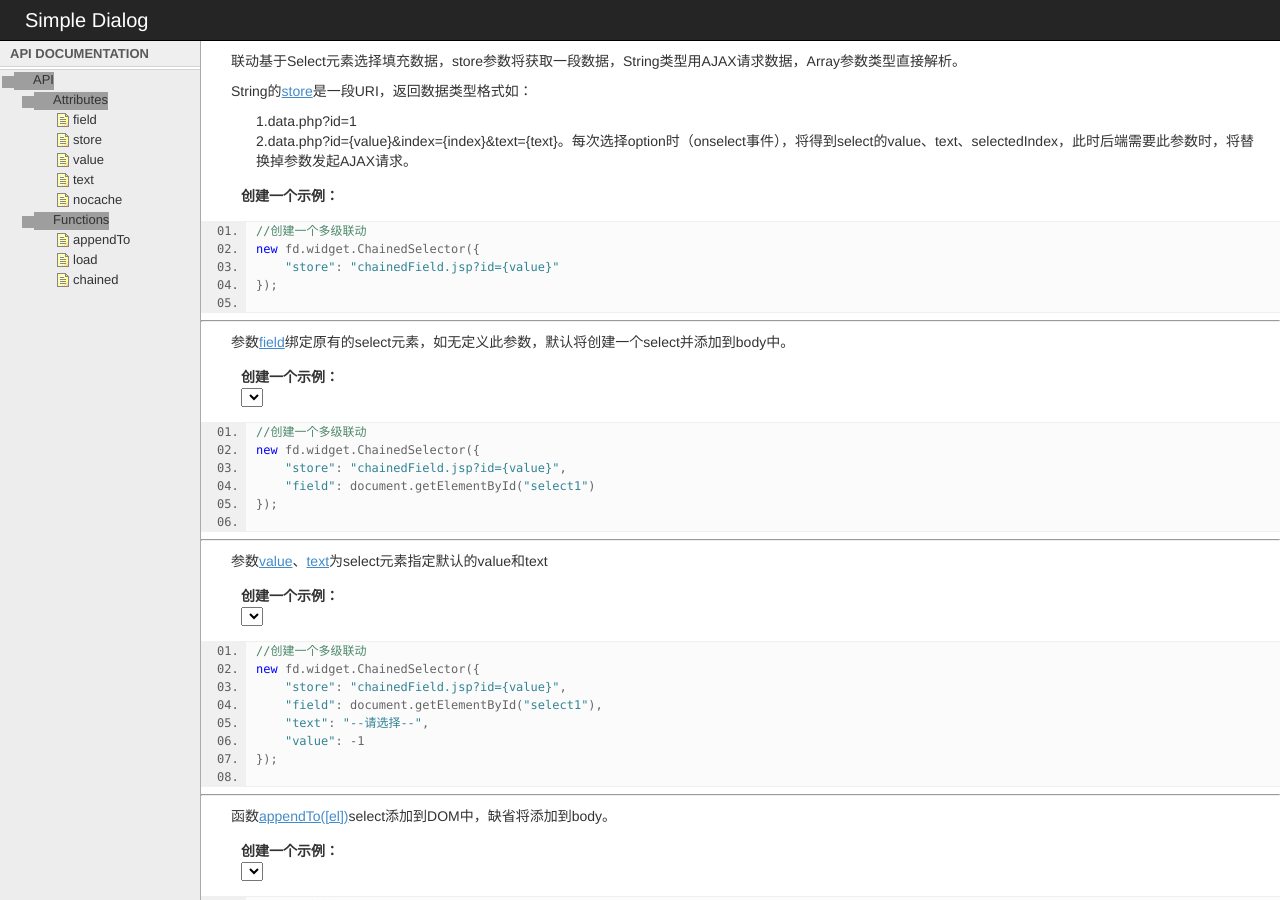
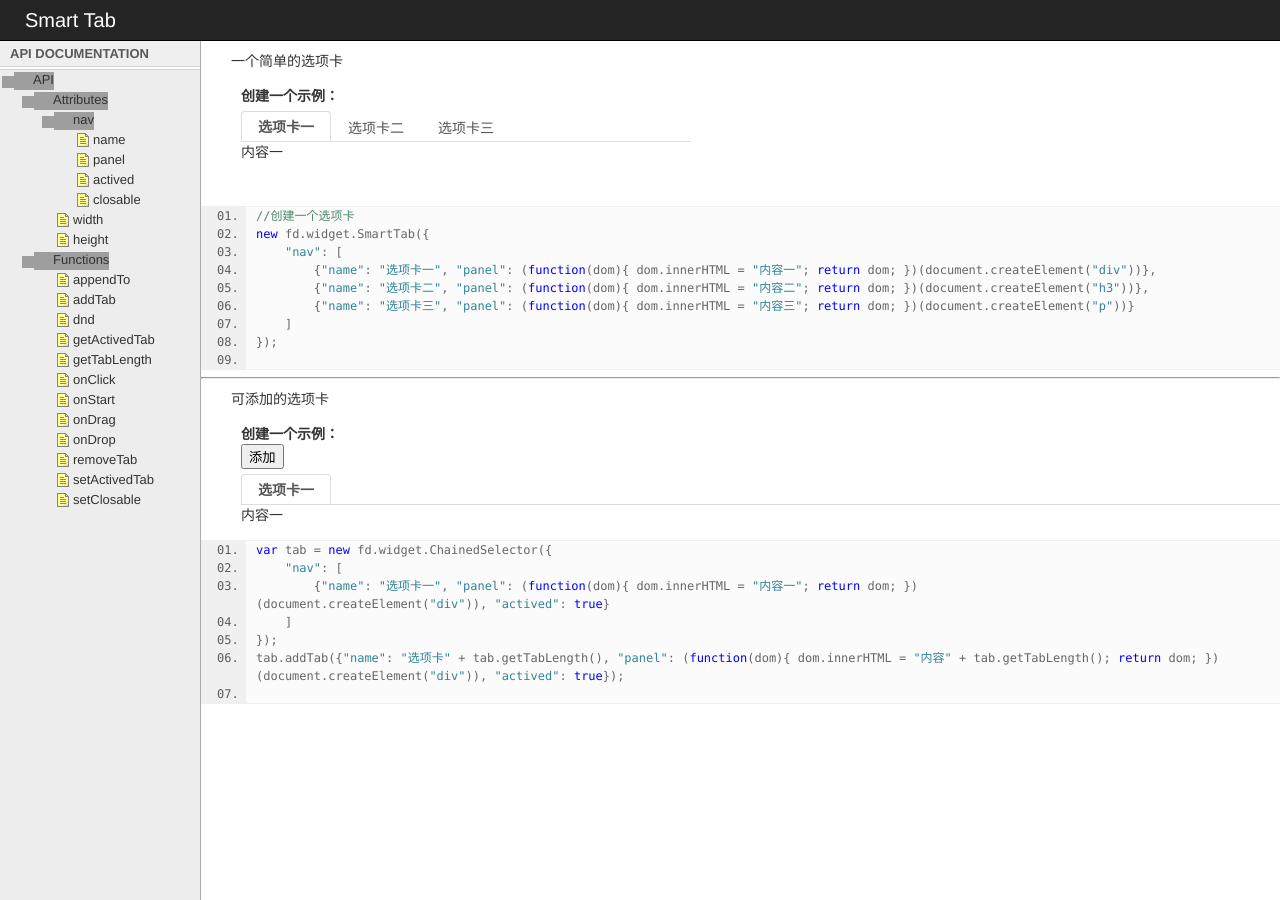
Before and after one commit to flyend/widget, a Jekyll site: the page widget/tab/smartTab.html, which Jekyll copies as it is, in a window 1280 px wide. Built offline with Jekyll 4.4.1, drawn with Linux system fonts in a browser that asks for light colours; Markdown is read by kramdown in place of the engine named in the settings; grey boxes are pictures that could not be loaded.

Commit message:
选项卡

```diff
--- a/widget/tab/smartTab.html
+++ b/widget/tab/smartTab.html
@@ -2,12 +2,13 @@
 <html>
 	<head>
 		<meta charset="utf-8" />
-		<title>二级联动</title>
+		<title>选项卡</title>
 		<link href="http://flyend.github.io/widget/app_css/layout.css" rel="stylesheet" />
 		<link href="http://flyend.github.io/widget/app_css/SyntaxHighlighter.css" rel="stylesheet" />
+		<link href="./tab.css" rel="stylesheet" />
         <script src="http://flyend.github.io/widget/widget/tree/tree.js"></script>
         <script src="http://flyend.github.io/widget/app_js/SyntaxHighlighter.js"></script>
-        <script src="./chainedField.js"></script>
+        <script src="./tab.src.js"></script>
         <script>
 			window.onload = function(){
 				//API tree
@@ -15,16 +16,28 @@
 					"root": {"text": "API"},
 					"store": [
 						{"text": "Attributes", "children": [
-							{"text": "field"},
-							{"text": "store"},
-							{"text": "value"},
-							{"text": "text"},
-							{"text": "nocache"}
+							{"text": "nav", "children": [
+								{"text": "name"},
+								{"text": "panel"},
+								{"text": "actived"},
+								{"text": "closable"}
+							]},
+							{"text": "width"},
+							{"text": "height"}
 						]},
 						{"text": "Functions", "children": [
 							{"text": "appendTo"},
-							{"text": "load"},
-							{"text": "chained"}
+							{"text": "addTab"},
+							{"text": "dnd"},
+							{"text": "getActivedTab"},
+							{"text": "getTabLength"},
+							{"text": "onClick"},
+							{"text": "onStart"},
+							{"text": "onDrag"},
+							{"text": "onDrop"},
+							{"text": "removeTab"},
+							{"text": "setActivedTab"},
+							{"text": "setClosable"}
 						]}
 					]
 				}).onClick(function(a, b){
@@ -40,105 +53,67 @@
     <body>
     	<div class="wrapper">
 	    	<div class="nav">
-	    		<h2>Simple Dialog</h2>
+	    		<h2>Smart Tab</h2>
 	    	</div>
 	    	<div class="content document-api">
 	    		<div id="api">
 	    			<h3>API DOCUMENTATION</h3>
 	    		</div>
 	    		<div class="editor">
-	    			<p>联动基于Select元素选择填充数据，store参数将获取一段数据，String类型用AJAX请求数据，Array参数类型直接解析。</p>
-	    			<p>String的<a href="#" class="param">store</a>是一段URI，返回数据类型格式如：</p>
-	    			<ol>
-	    				<li>1.data.php?id=1</li>
-	    				<li>2.data.php?id={value}&index={index}&text={text}。每次选择option时（onselect事件），将得到select的value、text、selectedIndex，此时后端需要此参数时，将替换掉参数发起AJAX请求。</li>
-	    			</ol>
-	    			<div class="demo" id="chain1">
+	    			<p>一个简单的选项卡</p>
+	    			<div class="demo" id="tab1">
 	    				<strong>创建一个示例：</strong><br />
 	    				<script>
-	    					new fd.widget.ChainedSelector({
-								"store": "data/{value}.json"
-							}).appendTo(document.getElementById("chain1"));
+	    					new fd.widget.SmartTab({
+								"nav": [
+									{"name": "选项卡一", "panel": (function(dom){ dom.innerHTML = "内容一"; return dom; })(document.createElement("div"))},
+									{"name": "选项卡二", "panel": (function(dom){ dom.innerHTML = "内容二"; return dom; })(document.createElement("h3"))},
+									{"name": "选项卡三", "panel": (function(dom){ dom.innerHTML = "内容三"; return dom; })(document.createElement("p"))}
+								],
+								"width": 450,
+								"height": 80
+							}).appendTo(document.getElementById("tab1"));
 	    				</script>
 	    			</div>
 			    	<div class="section">
 			            <code>
 			            <textarea readonly="readonly" name="code" class="jscript">
-							//创建一个多级联动
-							new fd.widget.ChainedSelector({
-								"store": "chainedField.jsp?id={value}"
+							//创建一个选项卡
+							new fd.widget.SmartTab({
+								"nav": [
+									{"name": "选项卡一", "panel": (function(dom){ dom.innerHTML = "内容一"; return dom; })(document.createElement("div"))},
+									{"name": "选项卡二", "panel": (function(dom){ dom.innerHTML = "内容二"; return dom; })(document.createElement("h3"))},
+									{"name": "选项卡三", "panel": (function(dom){ dom.innerHTML = "内容三"; return dom; })(document.createElement("p"))}
+								]
 							});
 			            </textarea>
 			            </code>
 			        </div>
 			        <hr />
-			        <p>参数<a href="#" class="param">field</a>绑定原有的select元素，如无定义此参数，默认将创建一个select并添加到body中。</p>
-			        <div class="demo" id="chain2">
+			        <p>可添加的选项卡</p>
+			        <div class="demo" id="tab2">
 	    				<strong>创建一个示例：</strong><br />
-	    				<select id="select1"></select>
+	    				<button onclick="addTab()">添加</button>
 	    				<script>
-	    					new fd.widget.ChainedSelector({
-								"store": "data/{value}.json",
-								"field": document.getElementById("select1")
-							}).appendTo(document.getElementById("chain2"));
+	    					var tab = new fd.widget.SmartTab({
+								"nav": [
+									{"name": "选项卡一", "panel": (function(dom){ dom.innerHTML = "内容一"; return dom; })(document.createElement("div")), "actived": true}
+								]
+							}).appendTo(document.getElementById("tab2"));
+							function addTab(){
+								tab.addTab({"name": "选项卡" + tab.getTabLength(), "panel": (function(dom){ dom.innerHTML = "内容" + tab.getTabLength(); return dom; })(document.createElement("div")), "actived": true});
+							}
 	    				</script>
 	    			</div>
 			    	<div class="section">
 			            <code>
 			            <textarea readonly="readonly" name="code" class="jscript">
-							//创建一个多级联动
-							new fd.widget.ChainedSelector({
-								"store": "chainedField.jsp?id={value}",
-								"field": document.getElementById("select1")
+							var tab = new fd.widget.ChainedSelector({
+								"nav": [
+									{"name": "选项卡一", "panel": (function(dom){ dom.innerHTML = "内容一"; return dom; })(document.createElement("div")), "actived": true}
+								]
 							});
-			            </textarea>
-			            </code>
-			        </div>
-			        <hr />
-			        <p>参数<a href="#" class="param">value</a>、<a href="#" class="param">text</a>为select元素指定默认的value和text</p>
-			        <div class="demo" id="chain3">
-	    				<strong>创建一个示例：</strong><br />
-	    				<select id="select2"></select>
-	    				<script>
-	    					new fd.widget.ChainedSelector({
-								"store": "data/{value}.json",
-								"field": document.getElementById("select2"),
-								"text": "--请选择--",
-								"value": -1
-							}).appendTo(document.getElementById("chain3"));
-	    				</script>
-	    			</div>
-			    	<div class="section">
-			            <code>
-			            <textarea readonly="readonly" name="code" class="jscript">
-							//创建一个多级联动
-							new fd.widget.ChainedSelector({
-								"store": "chainedField.jsp?id={value}",
-								"field": document.getElementById("select1"),
-								"text": "--请选择--",
-								"value": -1
-							});
-			            </textarea>
-			            </code>
-			        </div>
-			        <hr />
-			        <p>函数<a href="#" class="param">appendTo([el])</a>select添加到DOM中，缺省将添加到body。</p>
-			        <div class="demo" id="chain3">
-	    				<strong>创建一个示例：</strong><br />
-	    				<select id="select2"></select>
-	    				<script>
-	    				</script>
-	    			</div>
-			    	<div class="section">
-			            <code>
-			            <textarea readonly="readonly" name="code" class="jscript">
-							//创建一个多级联动
-							new fd.widget.ChainedSelector({
-								"store": "chainedField.jsp?id={value}",
-								"field": document.getElementById("select1"),
-								"text": "--请选择--",
-								"value": -1
-							});
+							tab.addTab({"name": "选项卡" + tab.getTabLength(), "panel": (function(dom){ dom.innerHTML = "内容" + tab.getTabLength(); return dom; })(document.createElement("div")), "actived": true});
 			            </textarea>
 			            </code>
 			        </div>
--- a/widget/tab/tab.src.js
+++ b/widget/tab/tab.src.js
@@ -23,7 +23,7 @@
                 }
             }
             return d;
-        }
+        };
         fd.fn = fd.prototype = {
             init: function(selector, context){
                 if(selector.nodeType || selector === window){
@@ -111,7 +111,7 @@
 		callback && callback.call(fd, f);
 	}
 }).call(this, function(factory){
-	return factory(window, this)
+	return factory(window, this);
 })(function(window, _fd, undefined){
 	_fd.namespace("fd.widget.SmartTab");
 	fd.widget.SmartTab = SmartTab;
@@ -196,7 +196,7 @@
 			tabList = this.getTabList(),
 			self = this;
 		if(isType(nav) === "array"){
-			var tab = Tab.getInstance.call(this, options);//new Tab(this);
+			var tab = new Tab(options);//Tab.getInstance.call(this, options);
 			if(isType(nav[0]["name"]) === "string"){
 				context.appendChild(tab.getTab());
 				context.appendChild(tab.getPanel());
@@ -208,6 +208,8 @@
 				this.addTab(nav[i]);
 			}
 		}
+		options["width"] && (context.style.width = options["width"] + "px");
+		options["height"] && (context.style.height = options["height"] + "px");
 		callback && callback.call(this);
 	};
 	/*
@@ -234,7 +236,7 @@
 			self.setActivedTab(nav);
 		});//处理后的tab和panel
 		nav["text"] = nav["name"];
-		nav["name"] = tab.getItem();
+		nav["item"] = tab.getItem();
 		nav["panel"] = tab.getContent();
 		nav["index"] = createUUID();//this.getTabLength();
 		if(tabList.length > 0){
@@ -272,7 +274,7 @@
 				var removeTab = tabList.splice(i, 1);//remove the tab
 				activeList.splice(i, 1);//长度不同出现bug
 				if(typeof bool === "undefined" || bool === true){
-					var item = removeTab[0]["name"],
+					var item = removeTab[0]["item"],
 						panel = removeTab[0]["panel"];
 					item.parentNode.removeChild(item);
 					panel.parentNode.removeChild(panel);
@@ -287,11 +289,11 @@
 			//return this;
 		}
 		if(tab["prevActive"]){
-			_fd.selectAll(tab["prevActive"]["name"]).removeClass(TAB_NAV + TAB_ACTIVE);//cancel prev actived tab
+			_fd.selectAll(tab["prevActive"]["item"]).removeClass(TAB_NAV + TAB_ACTIVE);//cancel prev actived tab
 			_fd.selectAll(tab["prevActive"]["panel"]).removeClass(TAB_CONTENT_PANEL + TAB_ACTIVE);
 			//console.log( activeList)
 		}
-		_fd.selectAll(tab["name"]).addClass(TAB_NAV + TAB_ACTIVE);
+		_fd.selectAll(tab["item"]).addClass(TAB_NAV + TAB_ACTIVE);
 		_fd.selectAll(tab["panel"]).addClass(TAB_CONTENT_PANEL + TAB_ACTIVE);
 		this.activedTab2 = tab;
 		return this;
@@ -325,11 +327,11 @@
 			}
 			var removeTab = me.removeTab(this.tab);
 			//console.log(removeTab)
-			if(!!~this.tab["name"].className.indexOf(TAB_NAV + TAB_ACTIVE)){
+			if(!!~this.tab["item"].className.indexOf(TAB_NAV + TAB_ACTIVE)){
 				me.setActivedTab(removeTab["prevActive"]);//关闭激活的tab
 			}
 		});
-		tab["name"].appendChild(closable);
+		tab["item"].appendChild(closable);
 	};
 	SmartTab.prototype.getTabLength = function(){
 		return this.getTabList().length;
@@ -343,11 +345,11 @@
 	};
 	SmartTab.prototype.onStart = function(callback){
 		var targetTab = document.createElement("div");//this.getTabList()[1]["name"].cloneNode(true);
-		targetTab.textContent = this.getTabList()[1]["name"].textContent;
+		targetTab.textContent = this.getTabList()[1]["item"].textContent;
 		targetTab.className = TAB_DRAGGING;
 		document.body.appendChild(targetTab);
 		this.draggable = new fd.util.Draggable([
-			{"element": targetTab, "target": this.getTabList()[1]["name"]},
+			{"element": targetTab, "target": this.getTabList()[1]["item"]},
 		]).onStart(function(){
 			_fd.selectAll(document.body).addClass("x-dragging");
 			callback && callback.call(this);
@@ -358,7 +360,7 @@
 		//returns element or null
 		var els = [];
 		for(var i = 0; i < this.getTabList().length; i++){
-			els[i] = this.getTabList()[i]["name"];
+			els[i] = this.getTabList()[i]["item"];
 		}
 		var distance = new fd.util.Distance(0, 0, 0, 0),
 			findNearest = function(b){
@@ -436,15 +438,15 @@
 		for(; i < length; i++){
 			tab = tabList[i];
 			(function(arg){
-				_fd.selectAll(arg["name"]).bind("click", function(){
+				_fd.selectAll(arg["item"]).bind("click", function(){
 					callback && callback.call(this, arg["panel"]);
 				});
 			})(tab);
 		}
 	};
-	function Tab(factory, options){
-		var tab = options["tab"] || document.createElement("div"),
-			panel = options["panel"] || document.createElement("div"),
+	function Tab(options){
+		var tab = document.createElement("div"),
+			panel = document.createElement("div"),
 			list = [];
 		if(!options["tab"]){
 			var item = document.createElement("ul");
@@ -459,14 +461,15 @@
 		this.getList = function(){
 			return list;
 		};
+		Tab.instance = this;
 		//console.log(this)
 	}
 	Tab.getInstance = function(options){
 		//console.log(Tab.created);
-		if(!Tab.created){
-			Tab.created = new Tab(this, options);
-		}
-		return Tab.created;
+		/*if(!Tab.created){
+			Tab.created = new Tab(options);
+		}*/
+		return Tab.instance;
 	};
 	Tab.prototype.getTab = function(){
 		return this.tab;
@@ -475,7 +478,7 @@
 		return this.panel;
 	};
 	Tab.prototype.addItem = function(nav){
-		var item = nav["name"],
+		var item = nav["item"],
 			content = nav["panel"],
 			list = this.getList();
 		if(isType(nav["name"]) === "string"){
@@ -492,10 +495,16 @@
 			var url = nav["panel"],
 				frame = document.createElement("iframe");
 			frame.src = url;
-			frame.setAttribute("frameborder","0");
+			frame.setAttribute("frameborder", "0");
 			frame.allowtransparency = "true";
-			frame.setAttribute("allowtransparency","true");
+			frame.setAttribute("allowtransparency", "true");
 			content.appendChild(frame);
+			this.panel.appendChild(content);
+		}
+		else if(nav["panel"] && nav["panel"].nodeType === 1){
+			content = document.createElement("div");
+			content.className = TAB_CONTENT_PANEL;
+			content.appendChild(nav["panel"]);
 			this.panel.appendChild(content);
 		}
 		list.push({"item": item, "content": content, "index": list.length});
```
Also changed, not shown: widget/tab/tab.htm (deleted, +0 -79 lines).
